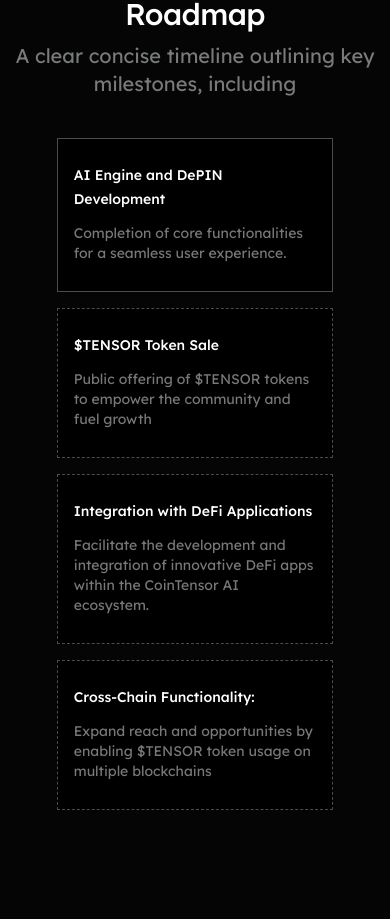
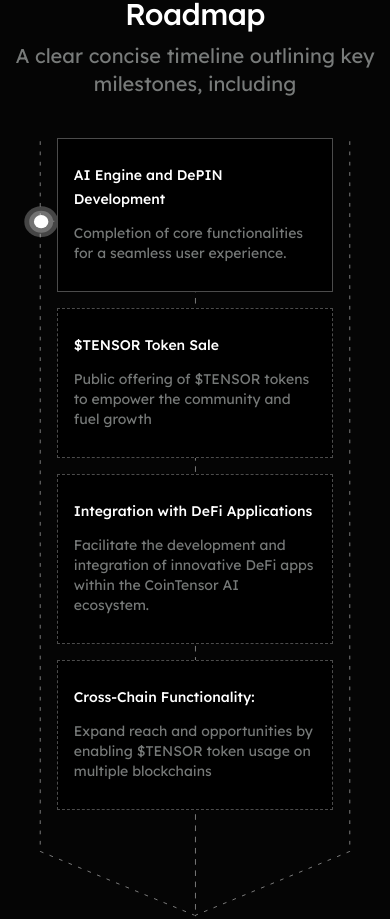
Before and after one commit to clintondl/j-yzy, a React (Vite) app: page / in a window 390 px wide. Shown: the part 4892-5811 px from the top of the page. Built offline with nearby package versions, Linux system fonts and the light colour scheme.

Commit message:
roadmap mobile bg

```diff
--- a/src/component/RoadMap.jsx
+++ b/src/component/RoadMap.jsx
@@ -12,12 +12,12 @@ function RoadMap() {
             </p>
           </header>
           <div className="max-w-[1440px] mx-auto mt-10 road-map w-full lg:h-[356px] lg:flex lg:items-center">
-            <div className="flex flex-col lg:flex-row gap-[16px] items-center lg:items-stretch container">
+            <div className="flex flex-col lg:flex-row lg:justify-center gap-[16px] items-center lg:items-stretch container">
               {roadMap.map(({ heading, content }, i) => (
                 <div
                   key={heading}
                   className={[
-                    "border border-[#ffffff4c] p-4 bg-[#000000] max-w-[276.5px]",
+                    "border border-[#ffffff4c] p-4 bg-[#000000] lg:w-[calc(20%)] xl:w-[calc(25%-16px)] max-w-[276.5px]",
                     i === 0 ? "" : "border-dashed ",
                   ].join(" ")}
                 >
@@ -38,25 +38,3 @@ function RoadMap() {
 }
 
 export default RoadMap;
-/* Frame 7 */
-
-/* Auto layout */
-// display: flex;
-// flex-direction: column;
-// align-items: flex-start;
-// padding: 24px;
-// gap: 16px;
-
-// width: 276.5px;
-// height: 198px;
-
-// background: #000000;
-// background: color(display-p3 0.000 0.000 0.000);
-// border: 1px dashed #ffffff4c;
-// border: 1px dashed color(display-p3 1.000 1.000 1.000 / 0.3);
-
-// /* Inside auto layout */
-// flex: none;
-// order: 2;
-// align-self: stretch;
-// flex-grow: 0;
--- a/src/index.css
+++ b/src/index.css
@@ -112,8 +112,7 @@ input::placeholder {
   @apply py-[58px] lg:py-[98px];
 }
 .road-map {
-  @apply lg:bg-[url("./assets/road-map.png")] lg:bg-[length:125%_600px] bg-no-repeat;
-  background-position: 70% center;
+  @apply bg-[url("./assets/bg-mobile.svg")] lg:bg-[url("./assets/road-map.png")] lg:bg-[length:122vw_520px] xl:bg-[length:125%_600px] bg-no-repeat lg:bg-[68%_center] xl:bg-[70%_center] bg-[center_0px] pb-[150px] lg:pb-[0] bg-[length:100%_95%];
 }
 .action-bg {
   background-image: url("./assets/action-bg.png");
```
Also changed, not shown: src/assets/bg-mobile.svg (added).
